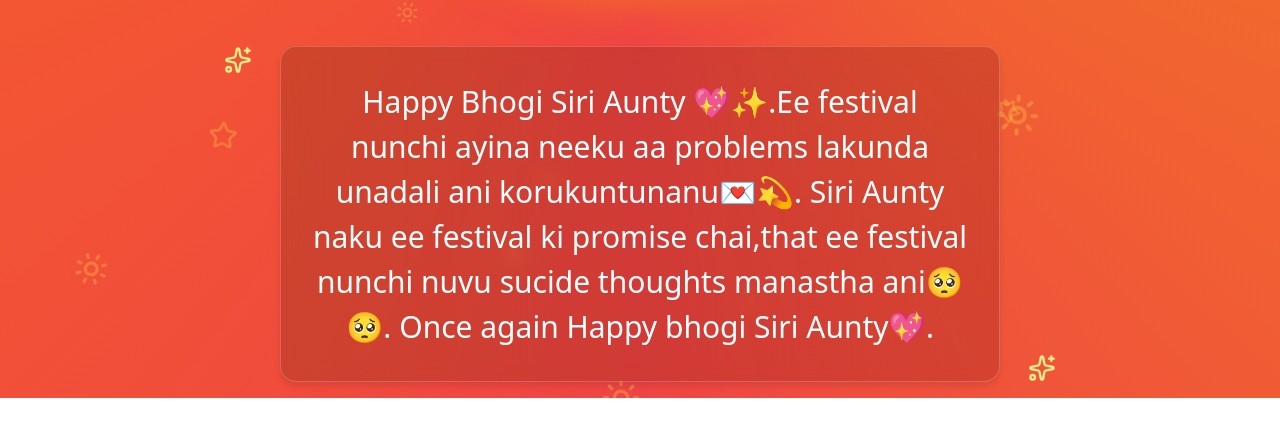
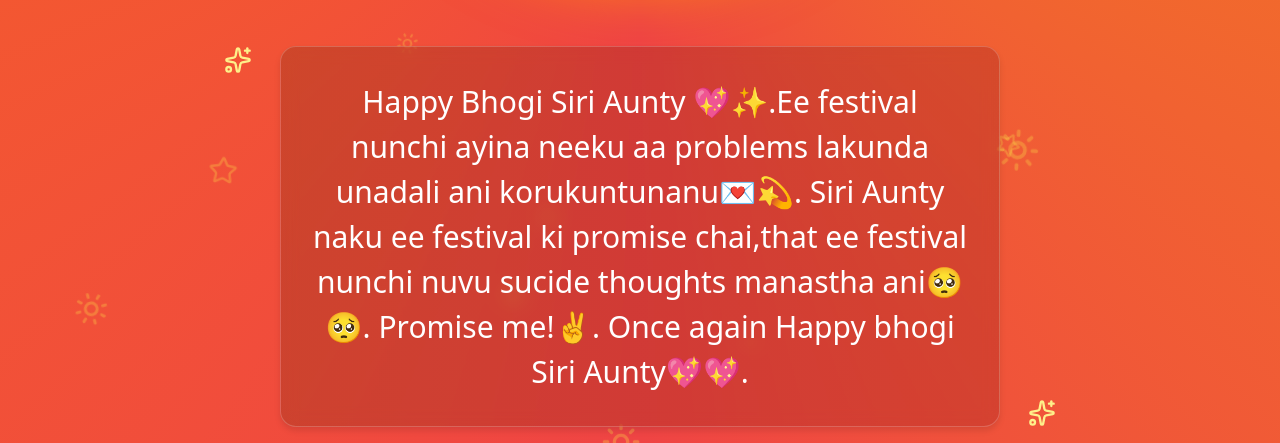
Before and after one commit to Bhanu7665/Bhogi_siri, a plain HTML site: page index.html in a window 1280 px wide. Shown: the part 846-1289 px from the top of the page. Before the commit the page ends 1244 px from the top, so only its background shows below. Drawn offline with nearby package versions, Linux system fonts and the light colour scheme.

Commit message:
Update index.html

```diff
--- a/index.html
+++ b/index.html
@@ -40,7 +40,8 @@
                     <p>
                         Happy Bhogi Siri Aunty 💖✨.Ee festival nunchi ayina neeku aa problems lakunda unadali ani korukuntunanu💌💫.
                         Siri Aunty naku ee festival ki promise chai,that ee festival nunchi nuvu sucide thoughts manastha ani🥺🥺.
-                        Once again Happy bhogi Siri Aunty💖.
+                        Promise me!✌️.
+                        Once again Happy bhogi Siri Aunty💖💖.
 
                     </p>
                 </div>
```
